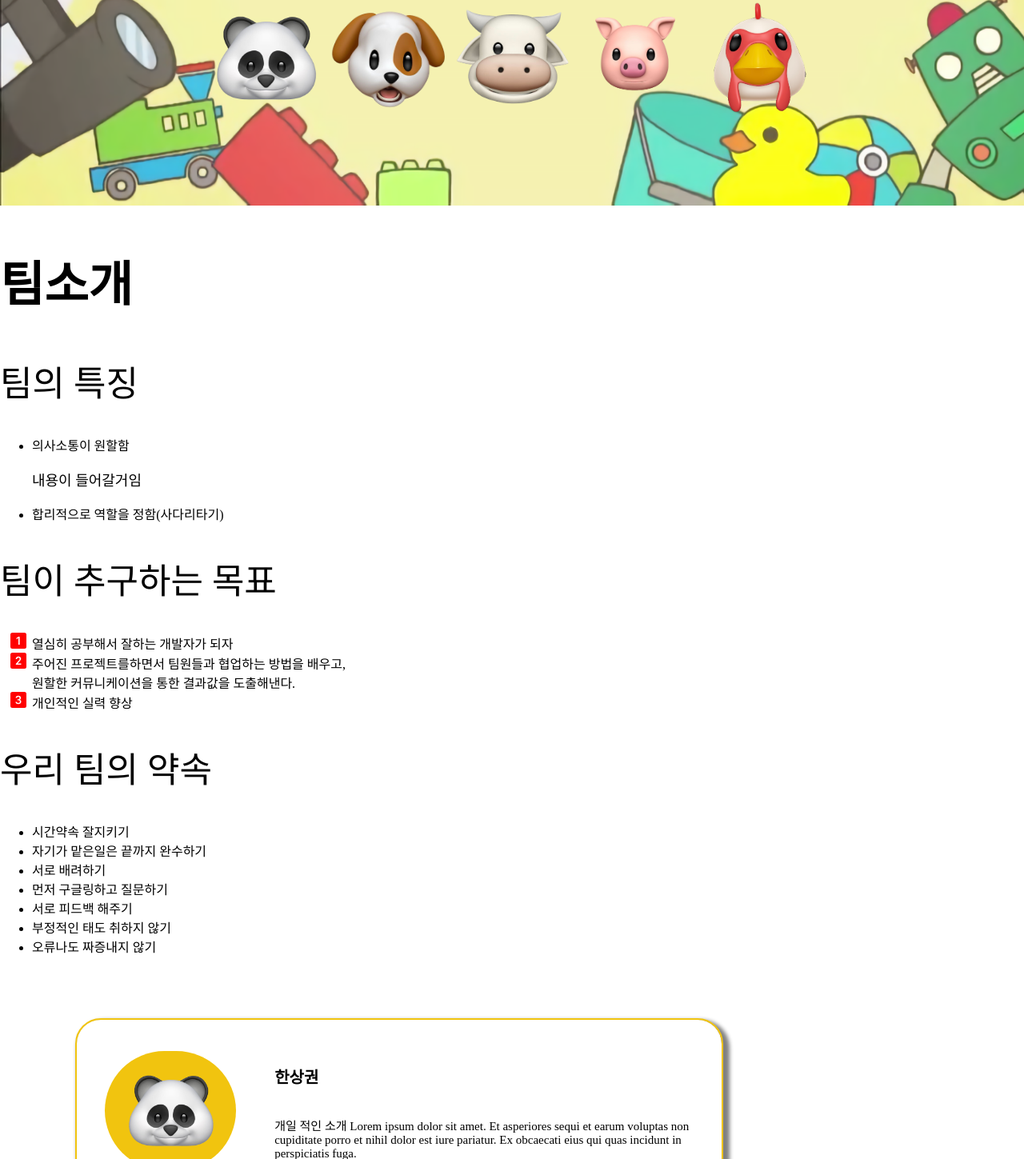
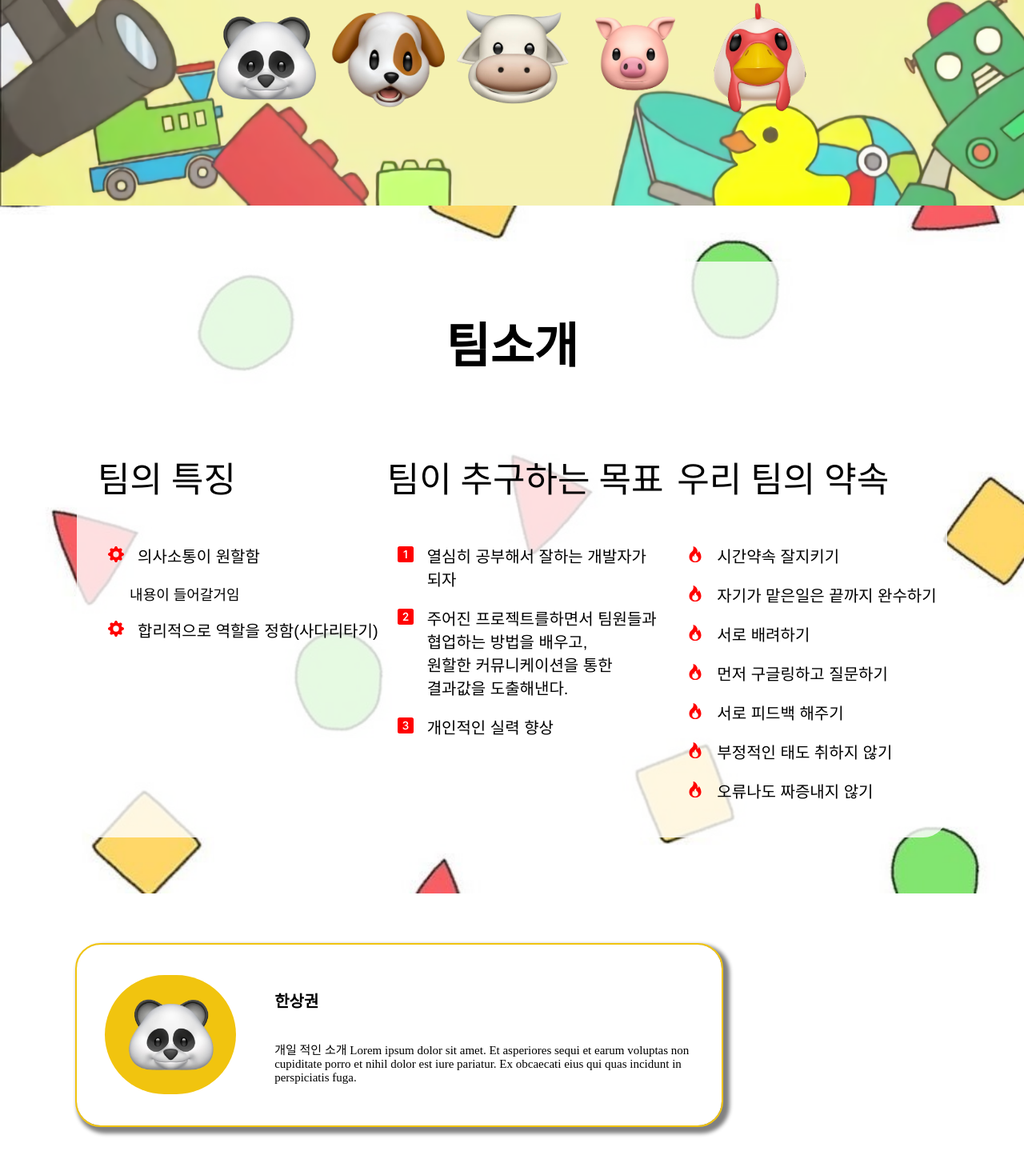
Before and after one commit to Gon1782/miniproject, a Flask app: page / in a window 1280 px wide. Shown: the part 534-1983 px from the top of the page at 80% size. Run offline with Flask 2, Linux system fonts and the light colour scheme; data that the repository does not hold is empty; some web fonts are replaced.

Commit message:
updateupdate

```diff
--- a/static/main.css
+++ b/static/main.css
@@ -105,7 +105,190 @@
 }
 
 /*--첫 메인페이지--*/
-
+.teaminfo {
+  background: url("../static/1.jpg") no-repeat center;
+  background-size: cover;
+  font-family: 'Nanum Gothic', sans-serif;
+  padding-top: 70px;
+  padding-bottom: 70px;
+  width: 100%;
+  height: 100%;
+}
+.container1 {
+  display: grid;
+  justify-content: center;
+  grid-template-columns: 1fr 1fr 1fr;
+  grid-template-rows: 200px 1fr 1fr;
+  margin: auto;
+  background-color: rgba(255, 255, 255, 0.8);
+  background-position: center;
+  border-radius: 30px;
+  width: 85%;
+  height: 90vh;
+}
+.gridHeader {
+  display: grid;
+  align-content: center;
+  text-align: center;
+  margin: 0px;
+  padding: 50px 0 50px 0;
+  grid-column-start: 1;
+  grid-column-end: 4;
+  grid-row-start: 1;
+  grid-row-end: 2;
+}
+.item1 {
+  display: grid;
+  justify-content: center;
+  grid-column-start: 1;
+  grid-column-end: 2;
+  grid-row-start: 2;
+  grid-row-end: 4;
+  max-width: 500px;
+  width: 100%;
+  height: 30%;
+  margin: 0 auto 0 auto;
+  padding: 0 25px 0 25px;
+}
+.item2 {
+  display: grid;
+  justify-content: center;
+  padding: 0 25px 0 25px;
+  grid-column-start: 3;
+  grid-column-end: 4;
+  grid-row-start: 2;
+  grid-row-end: 4;
+  height: 70%;
+}
+.item3 {
+  display: grid;
+  justify-content: center;
+  grid-column-start: 2;
+  grid-column-end: 3;
+  grid-row-start: 2;
+  grid-row-end: 4;
+  max-width: 500px;
+  width: 100%;
+  height: 30%;
+  margin: 0 auto 50px auto;
+  padding: 0 25px 0 25px;
+}
+.features {
+  display: inline-block;
+  max-width: 500px;
+  width: 95%;
+}
+.features>li {
+  padding: 0 10px 0 10px;
+  word-break: keep-all;
+  margin-bottom: 20px;
+  list-style: url("../static/gear-fill.svg");
+  font-size: 20px;
+}
+.promise {
+  display: inline-block;
+  max-width: 500px;
+  width: 95%;
+}
+.promise>li {
+  padding: 0 10px 0 10px;
+  word-break: keep-all;
+  margin-bottom: 20px;
+  list-style: url("../static/fire.svg");
+  font-size: 20px;
+}
+.goal {
+  display: inline-block;
+  max-width: 400px;
+  width:90%;
+}
+.goal>li {
+  padding: 0 10px 0 10px;
+  word-break: keep-all;
+  margin-bottom: 20px;
+  font-size: 20px;
+}
+@media (max-width:800px) {
+  .teaminfo {
+    padding-top: 40px;
+    padding-bottom: 40px;
+  }
+  .container1 {
+    display: grid;
+    justify-content: center;
+    grid-template-columns: 1fr 1fr;
+    grid-template-rows: 200px 1fr 1fr;
+    margin: auto;
+    background-color: rgba(255, 255, 255, 0.8);
+    background-position: center;
+    border-radius: 30px;
+    width: 85%;
+    height: 85%;
+  }
+  .gridHeader {
+    display: grid;
+    align-content: center;
+    text-align: center;
+    margin: 0px;
+    padding: 50px 0 50px 0;
+    grid-column-start: 1;
+    grid-column-end: 3;
+    grid-row-start: 1;
+    grid-row-end: 2;
+  }
+  .item1 {
+    display: grid;
+    justify-content: center;
+    grid-column-start: 1;
+    grid-column-end: 2;
+    grid-row-start: 2;
+    grid-row-end: 3;
+    max-width: 500px;
+    width: 90%;
+    height: 30%;
+    margin: 0 auto 0 auto;
+    padding: 0 25px 0 25px;
+  }
+  .item2 {
+    display: grid;
+    justify-content: center;
+    padding: 200px 25px 0 25px;
+    grid-column-start: 2;
+    grid-column-end: 3;
+    grid-row-start: 2;
+    grid-row-end: 4;
+    height: 70%;
+  }
+  .item3 {
+    display: grid;
+    justify-content: center;
+    grid-column-start: 1;
+    grid-column-end: 2;
+    grid-row-start: 3;
+    grid-row-end: 4;
+    max-width: 500px;
+    width: 90%;
+    height: 30%;
+    margin: 0 auto 50px auto;
+    padding: 0 25px 0 25px;
+  }
+  .features {
+    display: inline-block;
+    max-width: 300px;
+    width: 90%;
+  }
+  .promise {
+    display: inline-block;
+    max-width: 300px;
+    width: 90%;
+  }
+  .goal {
+    display: inline-block;
+    max-width: 300px;
+    width:90%;
+  }
+}
+/* 팀소개페이지 */
 a {
   text-decoration: none;
 }
```
